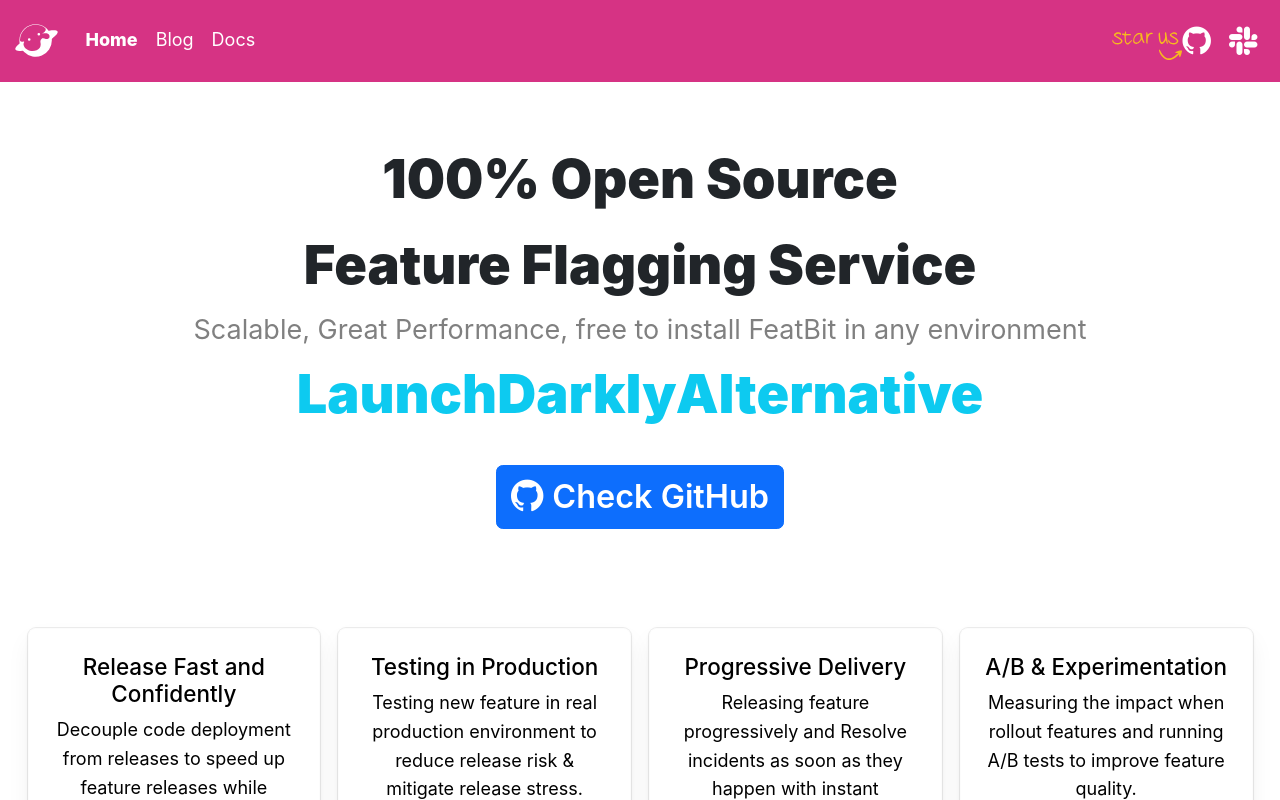
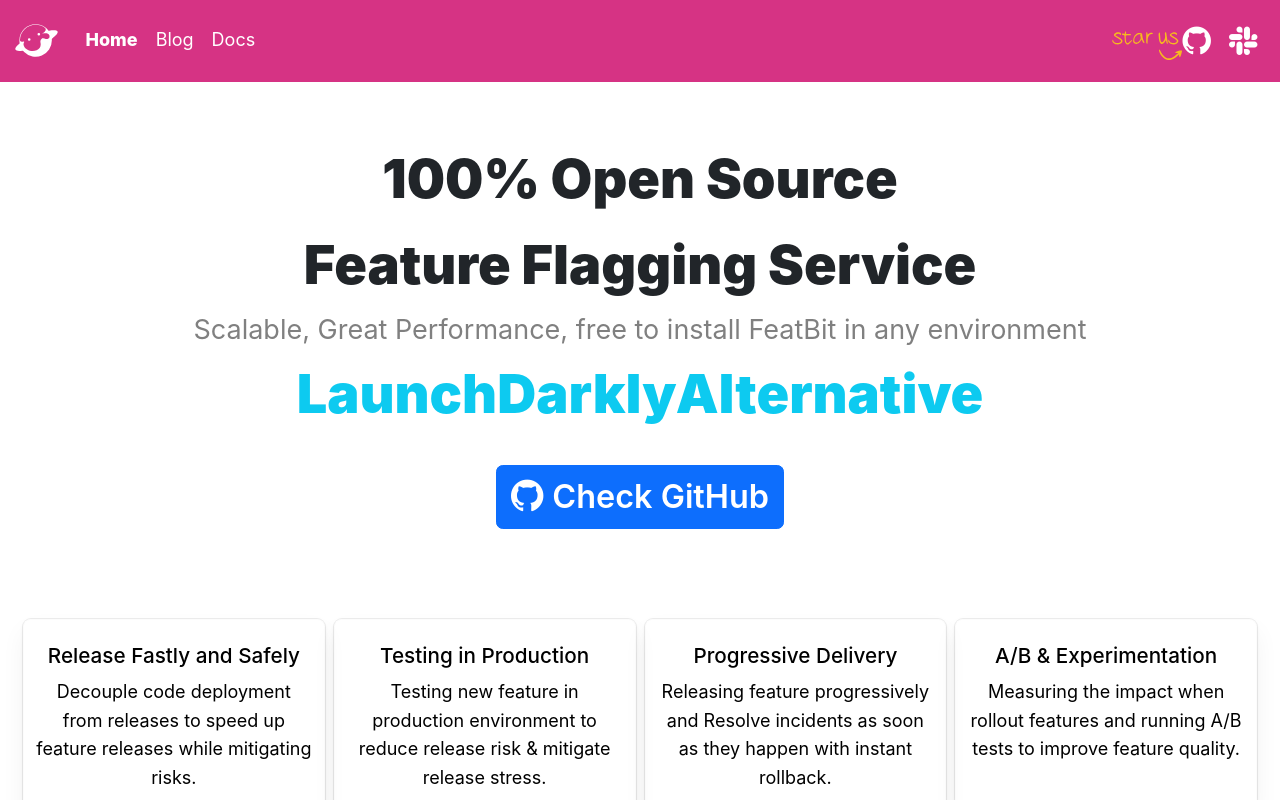
Before and after one commit to MichaelYuhe/official-website, a Next.js app: page / in a window 1280 px wide. Shown: the top 800 px of the page. Built offline with nearby package versions, Linux system fonts and the light colour scheme.

Commit message:
style ajustement

```diff
--- a/pages/index.js
+++ b/pages/index.js
@@ -57,10 +57,10 @@
       </section>
       <section className={`${styles.section1}`}>
         <div className={`container-xxl ${styles.section} py-4 py-md-5`}>
-          <div className={`row mt-4 g-3 ${styles.features}`}>
+          <div className={`row mt-4 g-2 ${styles.features}`}>
             <div className={`col-md-3 col-sm-12`}>
               <div className={`${styles.feature}`}>
-                <h2 className={`${styles.keycontentTitle}`}>Release Fast and Confidently</h2>
+                <h3 className={`${styles.keycontentTitle}`}>Release Fastly and Safely</h3>
                 <p className="">
                   Decouple code deployment from releases to speed up feature releases while mitigating risks.
                 </p>
@@ -70,7 +70,7 @@
               <div className={`${styles.feature}`}>
                 <h2 className={`${styles.keycontentTitle}`}>Testing in Production</h2>
                 <p className="">
-                  Testing new feature in real production environment to reduce release risk & mitigate release stress.
+                  Testing new feature in production environment to reduce release risk & mitigate release stress.
                 </p>
               </div>
             </div>
--- a/pages/index.module.scss
+++ b/pages/index.module.scss
@@ -25,7 +25,7 @@
 }
 
 .keycontentTitle {
-  font-size: 1.25rem;
+  font-size: 1.15rem;
 }
 
 
@@ -62,9 +62,8 @@
   color-scheme: light;
   border: 1px solid rgba(234, 234, 234, 0.176);
   border-radius: 8px;
-  padding: 24px;
+  padding: 24px 12px;
   box-shadow: 0 0 0 1px rgb(0 0 0 / 7%), 0 2px 4px rgb(0 0 0 / 5%), 0 12px 24px rgb(0 0 0 / 5%);
-  min-height: 245px;
 }
 
 .section2 {}
```
